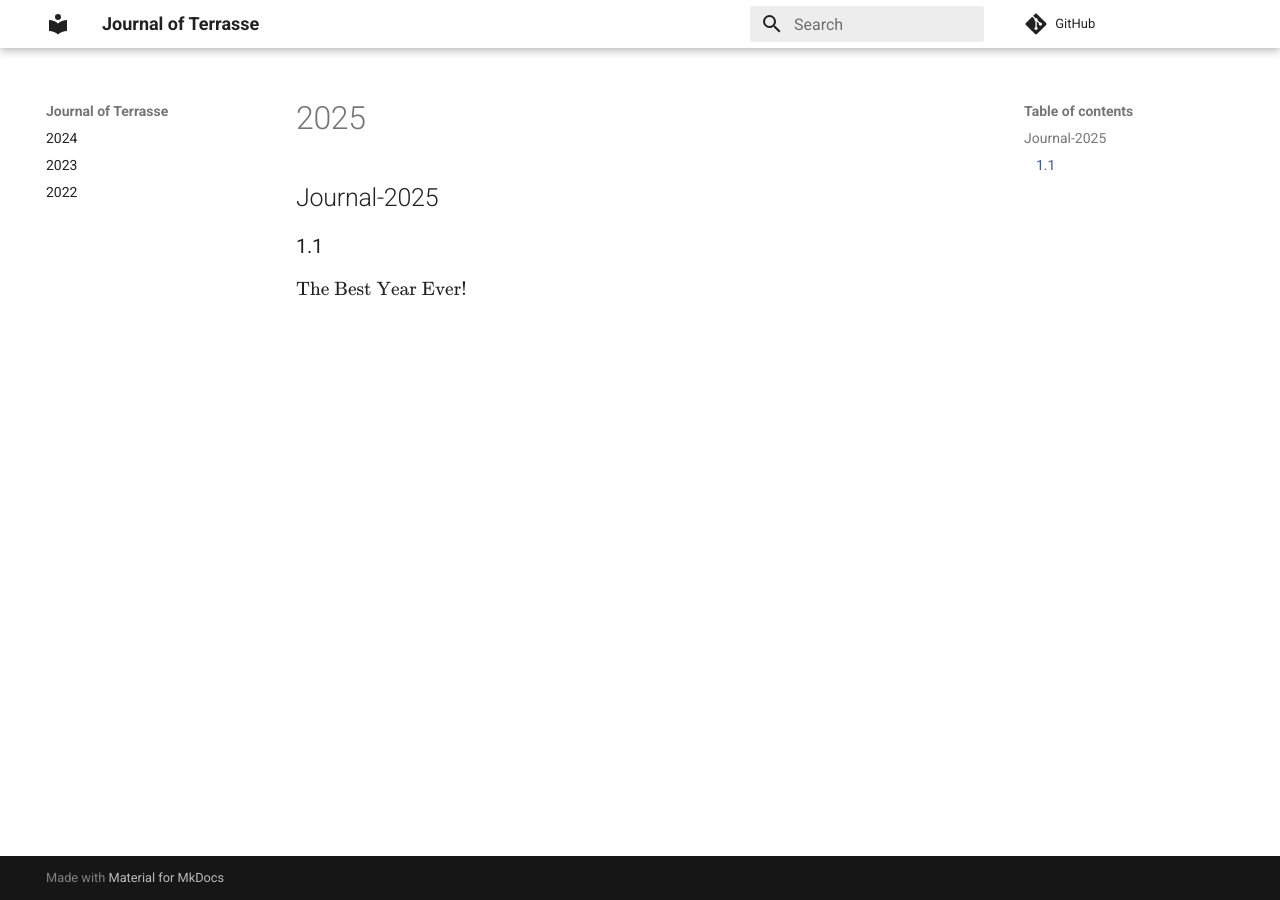
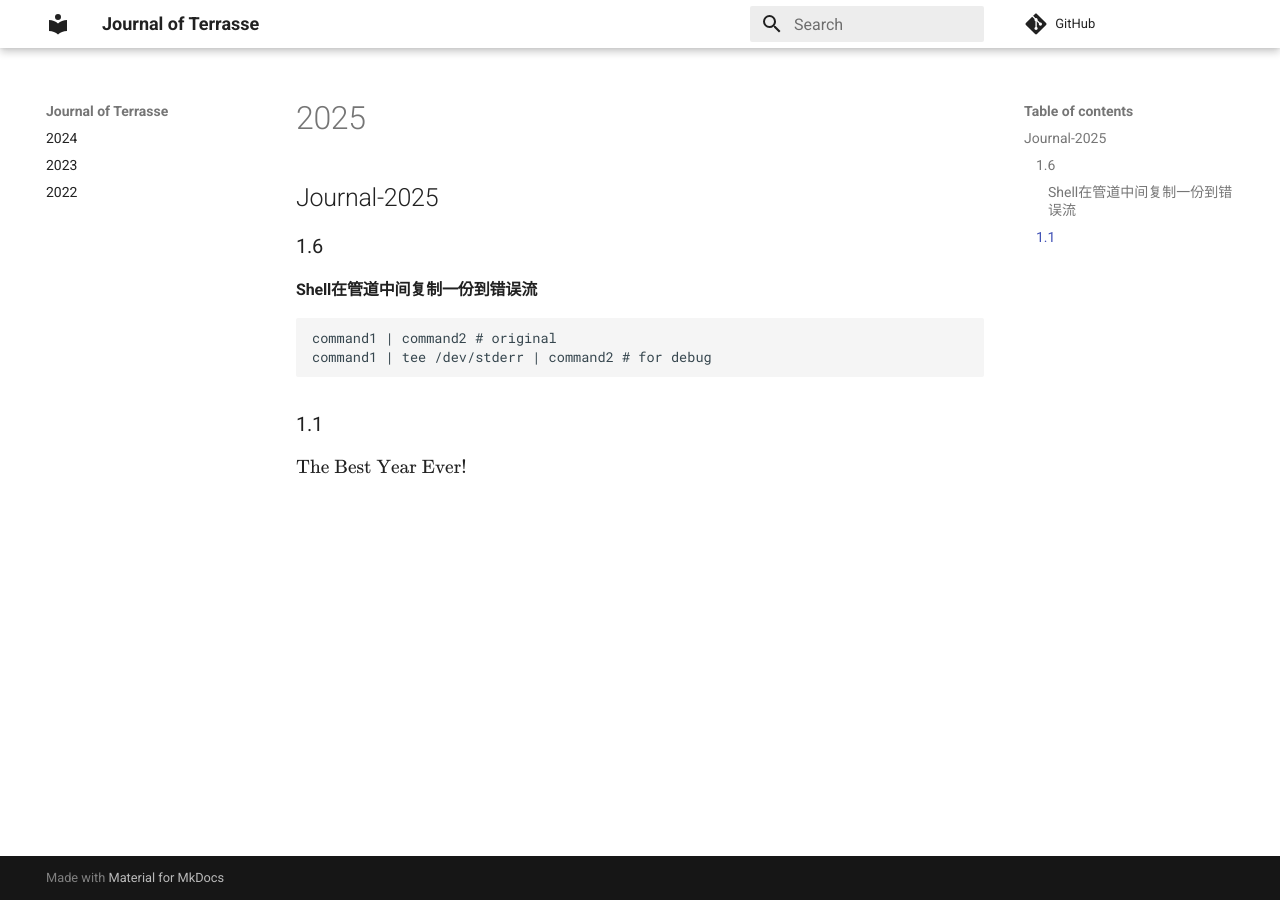
Before and after one commit to Jerry-Terrasse/journal, an MkDocs documentation site: the page built from docs/2025.md, in a window 1280 px wide. Built offline with MkDocs 1.6.1 and Material for MkDocs 9.7.7, drawn with Linux system fonts in a browser that asks for light colours; comment, search, counter and statistics services are not loaded.

Commit message:
update (Mon Jan  6 11:30:54 AM CST 2025)

````diff
--- a/docs/2025.md
+++ b/docs/2025.md
@@ -1,4 +1,13 @@
 ## Journal-2025
+
+### 1.6
+
+#### Shell在管道中间复制一份到错误流
+
+```shell
+command1 | command2 # original
+command1 | tee /dev/stderr | command2 # for debug
+```
 
 ### 1.1
 
````
